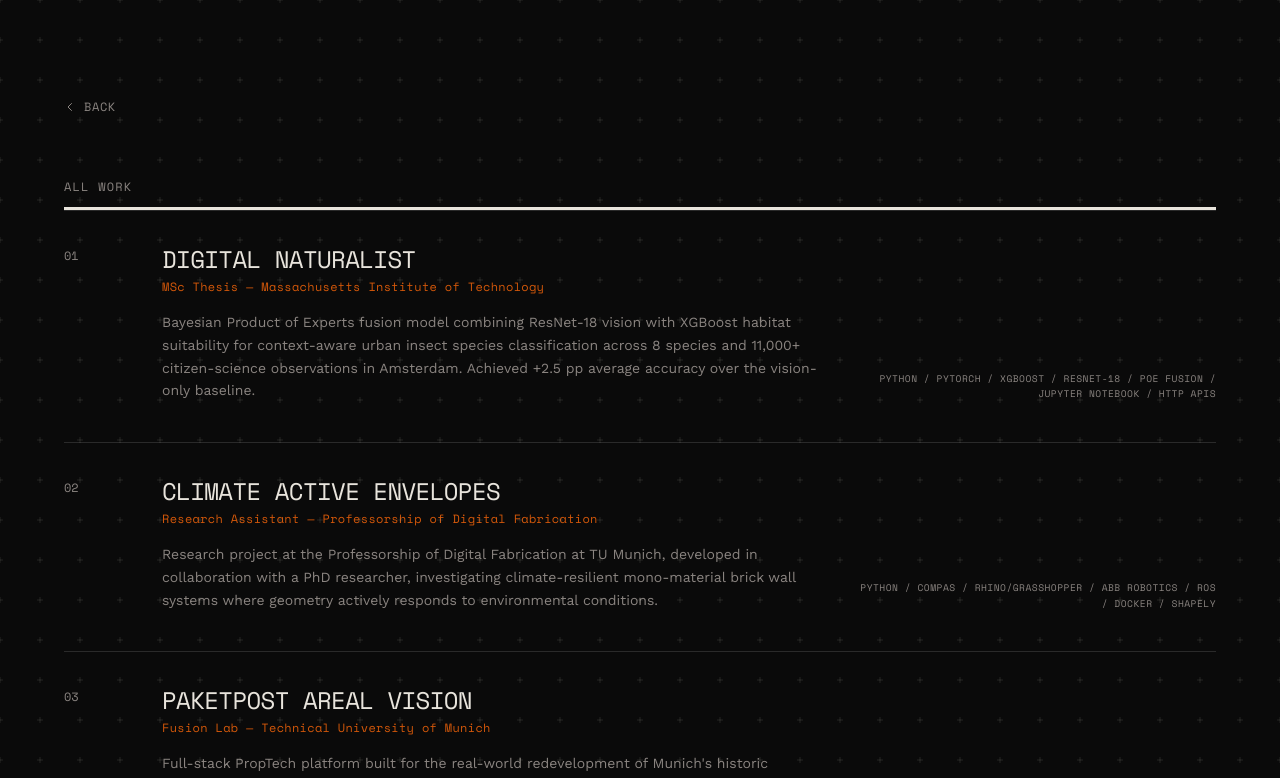
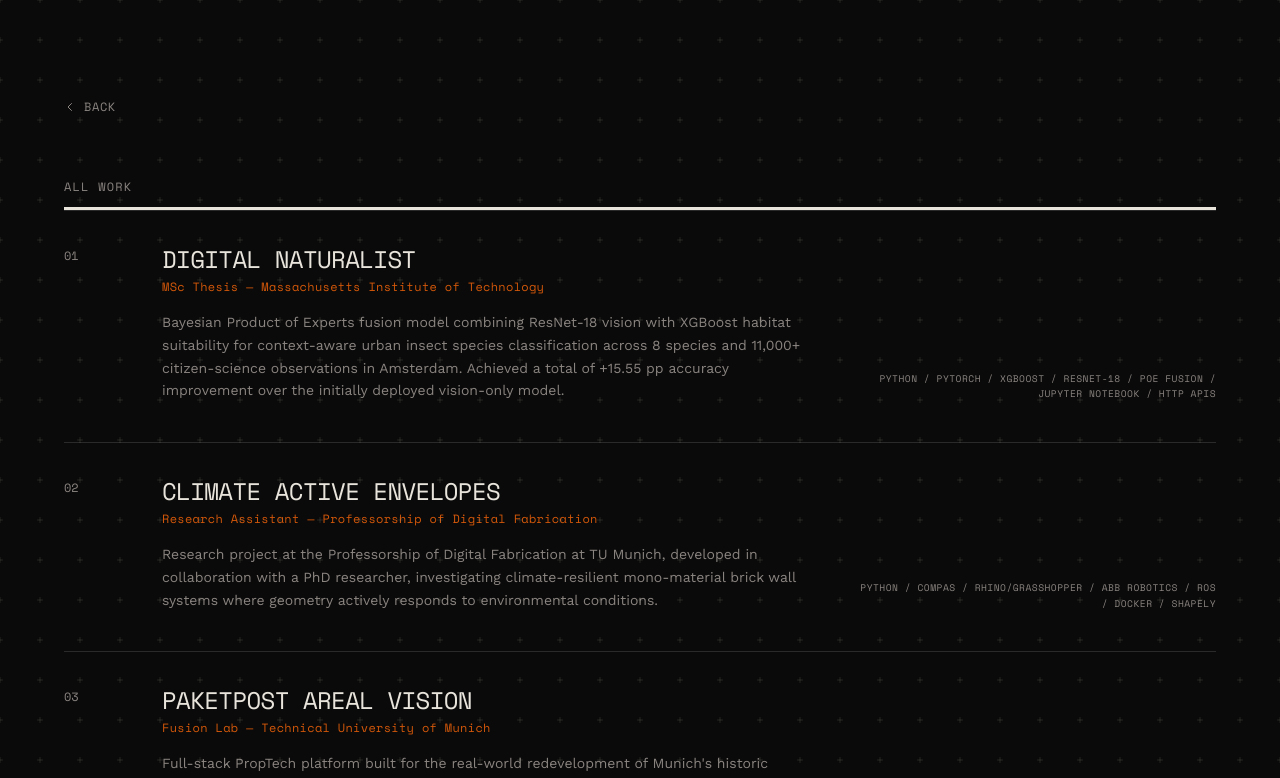
Before and after one commit to Shavss/Shavss.github.io, a Next.js app: page /projects in a window 1280 px wide. Shown: the top 778 px of the page. Built offline with nearby package versions, Linux system fonts and the light colour scheme.

Commit message:
Update projectsData.js

```diff
--- a/data/projectsData.js
+++ b/data/projectsData.js
@@ -4,7 +4,7 @@ const projects = [
     name: 'Digital Naturalist',
     subtitle: 'MSc Thesis — Massachusetts Institute of Technology',
     description:
-      'Bayesian Product of Experts fusion model combining ResNet-18 vision with XGBoost habitat suitability for context-aware urban insect species classification across 8 species and 11,000+ citizen-science observations in Amsterdam. Achieved +2.5 pp average accuracy over the vision-only baseline.',
+      'Bayesian Product of Experts fusion model combining ResNet-18 vision with XGBoost habitat suitability for context-aware urban insect species classification across 8 species and 11,000+ citizen-science observations in Amsterdam. Achieved a total of +15.55 pp accuracy improvement over the initially deployed vision-only model.',
     tags: ['Python', 'PyTorch', 'XGBoost', 'ResNet-18', 'PoE Fusion', 'Jupyter Notebook', 'HTTP APIs', ],
     url: 'https://github.com/Shavss/thesis-poe-fusion',
     role: 'MSc Researcher',
```
